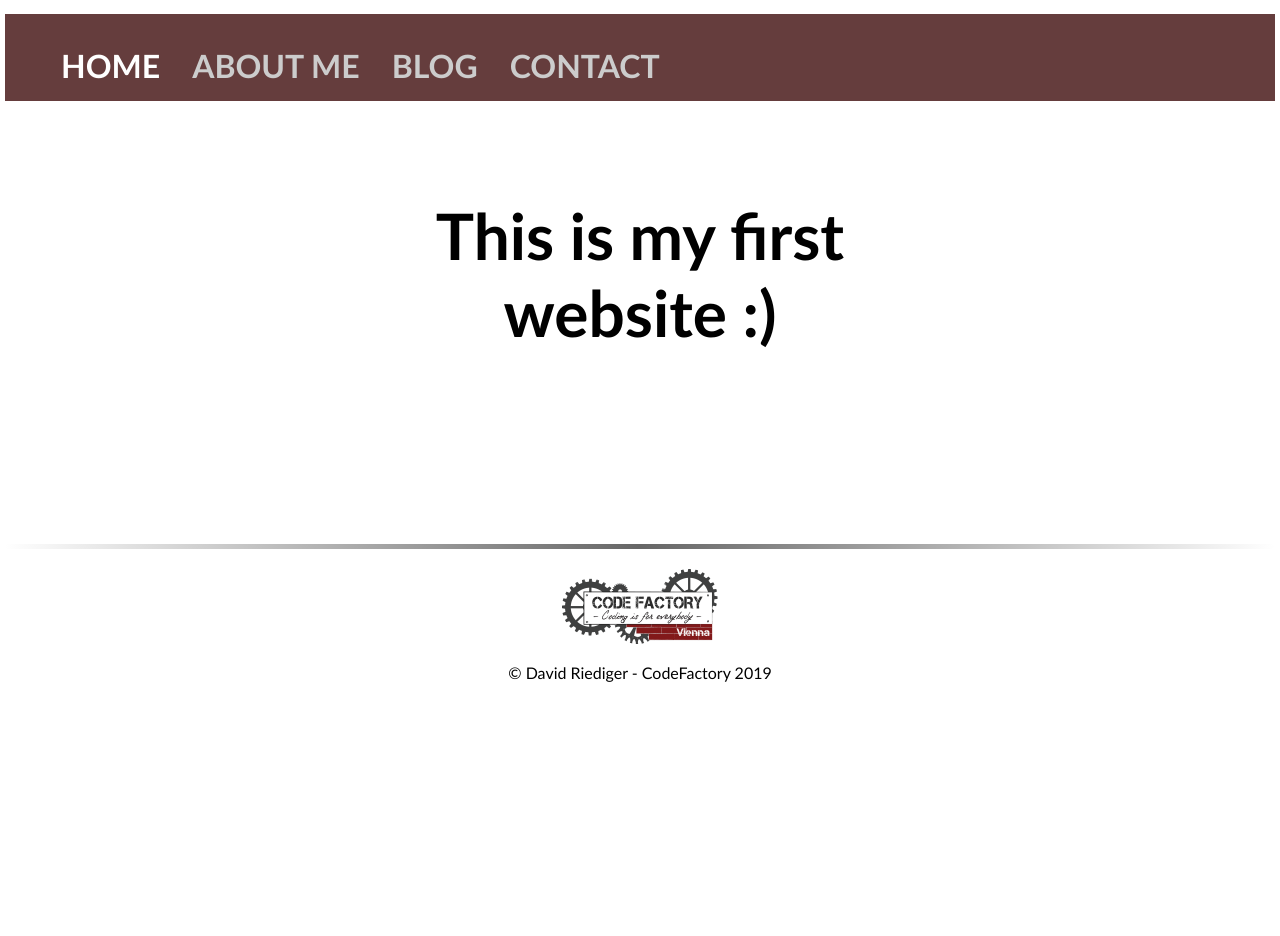
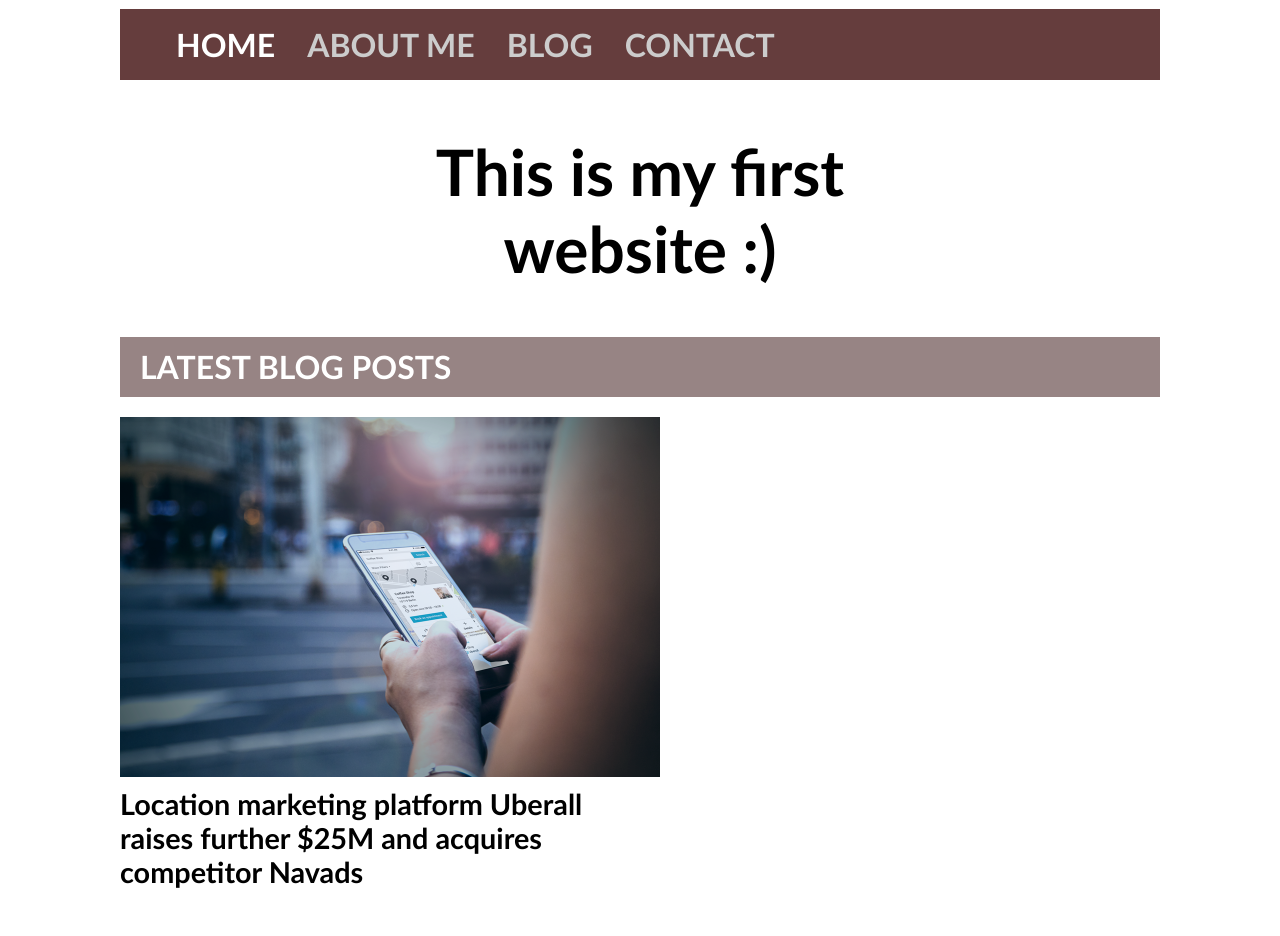
Before and after one commit to David-Coderfield/FSWD70-Riediger-CodeReview-01, a plain HTML site: page index.html in a window 1280 px wide. Shown: the part 181-1117 px from the top of the page. Before the commit the page ends 884 px from the top, so only its background shows below. Drawn offline with Linux system fonts and the light colour scheme.

Commit message:
adds main content to index.html

```diff
--- a/css/styles.css
+++ b/css/styles.css
@@ -1,13 +1,16 @@
+* {
+	margin: 0px; /* set margin to 0 for everything, so I don't have to deal with default margins */
+}
+
 body {
-	padding: 5px;
+	padding: 0px 120px;
 	font-family: Calibri, sans-serif;
-	margin: 0px;	/* set margin to 0 for everything, so I don't have to deal with default margins */
 }
 
 
 
 /* ---------- Nav Section ---------- */
-nav { /* there is only one nav bar, so targeting it and its children by tag name should be ok in this case? */
+nav { /* there is only one nav bar, so targeting it and its children by tag name should be ok in this case */
 	background: #653d3d; /* taken with colorpicker */
 	display: inline-block; /* needed to be able to set a width to the nav bar beyond its content */
 	width: 100%;
@@ -92,3 +95,46 @@ footer #logobottom {
 Appearently it is recommended to use the same .css file for different pages anyway */
 
 /* ---------- HOME ---------- */
+
+.titlebar {
+	font-size: 2em;
+	color: #fff;
+	background: #978484;
+	height: 40px;
+	padding: 10px 20px;
+}
+
+.wrapper {
+	width: 90vw; /* making it viewport dependant makes it responsive to changes */
+	display: grid; /* One of many solutions */
+	grid-template-columns: repeat(auto-fit, 540px); /*if screen goes too small, it will switch to only 1 column*/
+	grid-row-gap: 50px;
+	grid-column-gap: 200px;
+	margin: 0 auto;
+	padding-top: 20px
+}
+
+.wrapper img {
+	max-width: 540px;
+	height: 360px;
+	padding-bottom: 10px;
+}
+
+.wrapper>div {
+	align-self: right;
+	display: flex;
+	flex-flow: column;
+}
+
+.imageText {
+	font-size: 1.8em;
+	font-weight: bold;
+	max-width: 540px;
+}
+
+
+/* ---------- CONTACT ---------- */
+main.contact {
+	font-size: 1.5em
+	/* padding: 20px; */
+}
--- a/index.html
+++ b/index.html
@@ -32,11 +32,24 @@
 
 	<!-- START OF PAGE SPECIFIC CONTENT -->
 	<main class="home">
+		<h3 class="titlebar">LATEST BLOG POSTS</h3>
 		<div class="wrapper">
-			<div class="item1"></div>
-			<div class="item2"></div>
-			<div class="item3"></div>
-			<div class="item4"></div>
+			<div class="item1">
+				<img src="img/Phone.png" alt="phone">
+				<p class="imageText">Location marketing platform Uberall raises further $25M and acquires competitor Navads</p>
+			</div>
+			<div class="item2">
+				<img src="img/Taxify-Scooters.jpg" alt="scooter">
+				<p class="imageText">Taxify is entering the e-scooter game</p>
+			</div>
+			<div class="item3">
+				<img src="img/Devices.jpg" alt="modern devices">
+				<p class="imageText">Livongo Health expands under new offering with Abott Labs</p>
+			</div>
+			<div class="item4">
+				<img src="img/Debit_card_ATM.jpg" alt="banking">
+				<p class="imageText">European banking app Monese scores $60M Series B led by Kinnevik</p>
+			</div>
 		</div>
 	</main>
 	<!-- END OF PAGE SPECIFIC CONTENT -->
```
Also changed, not shown: about.html (+3 -0 lines), blog.html (+3 -0 lines), contact.html (+41 -0 lines).
